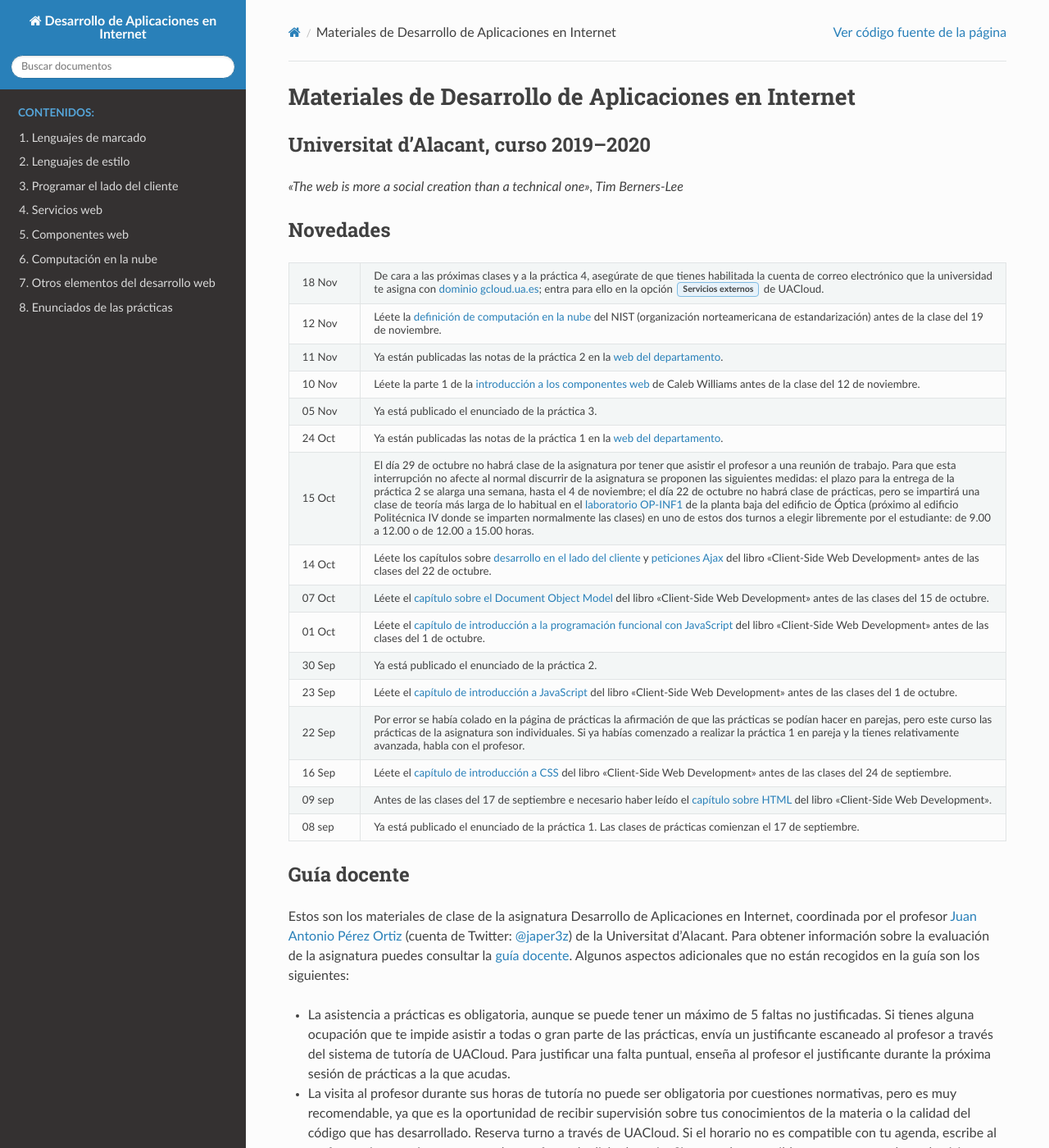
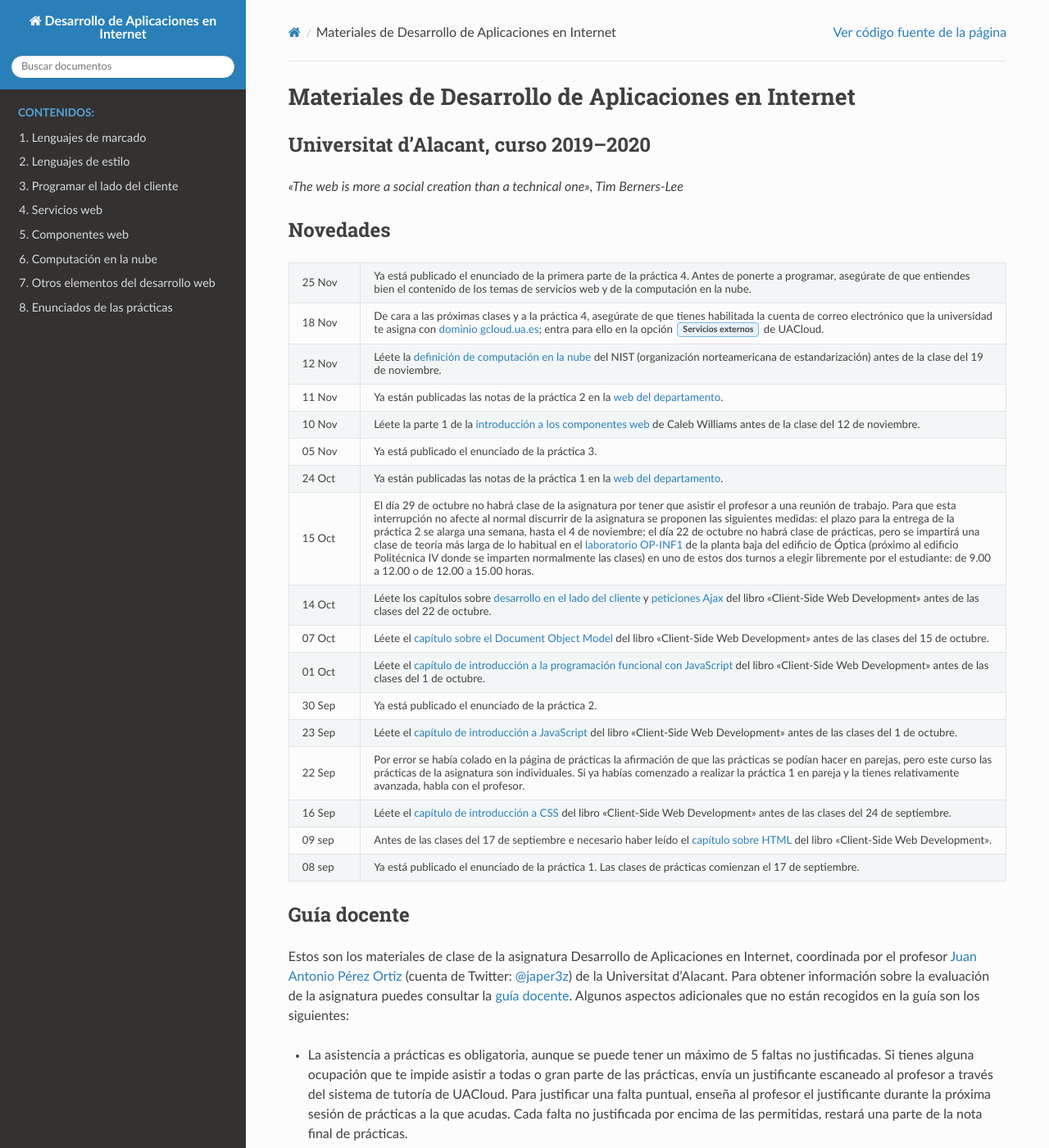
Before and after one commit to jaspock/dai1920, a Sphinx documentation site: the page built from docs/source/index.rst, in a window 1280 px wide and 1400 px high. Shown: the whole window at 82% size. Built offline with Sphinx 7.4.7 and the Read the Docs theme 2.0.0, drawn with Linux system fonts in a browser that asks for light colours.

Commit message:
Cambios menores

```diff
--- a/docs/source/index.rst
+++ b/docs/source/index.rst
@@ -18,6 +18,8 @@ Novedades
     :header-rows: 0
     :class: tablita
 
+    * - 25 Nov
+      - Ya está publicado el enunciado de la primera parte de la práctica 4. Antes de ponerte a programar, asegúrate de que entiendes bien el contenido de los temas de servicios web y de la computación en la nube.
     * - 18 Nov
       - De cara a las próximas clases y a la práctica 4, asegúrate de que tienes habilitada la cuenta de correo electrónico que la universidad te asigna con `dominio gcloud.ua.es`_; entra para ello en la opción :guilabel:`Servicios externos` de UACloud.
     * - 12 Nov
@@ -73,11 +75,8 @@ Estos son los materiales de clase de la asignatura Desarrollo de Aplicaciones en
 .. _`@japer3z`: https://twitter.com/japer3z
 .. _`guía docente`: http://cv1.cpd.ua.es/ConsPlanesEstudio/cvFichaAsiEEES.asp?wCodEst=C203&wcodasi=34063&wLengua=C&scaca=2019-20
 
-- La asistencia a prácticas es obligatoria, aunque se puede tener un máximo de 5 faltas no justificadas. Si tienes alguna ocupación que te impide asistir a todas o gran parte de las prácticas, envía un justificante escaneado al profesor a través del sistema de tutoría de UACloud. Para justificar una falta puntual, enseña al profesor el justificante durante la próxima sesión de prácticas a la que acudas.
+- La asistencia a prácticas es obligatoria, aunque se puede tener un máximo de 5 faltas no justificadas. Si tienes alguna ocupación que te impide asistir a todas o gran parte de las prácticas, envía un justificante escaneado al profesor a través del sistema de tutoría de UACloud. Para justificar una falta puntual, enseña al profesor el justificante durante la próxima sesión de prácticas a la que acudas. Cada falta no justificada por encima de las permitidas, restará una parte de la nota final de prácticas.
 - La visita al profesor durante sus horas de tutoría no puede ser obligatoria por cuestiones normativas, pero es muy recomendable, ya que es la oportunidad de recibir supervisión sobre tus conocimientos de la materia o la calidad del código que has desarrollado. Reserva turno a través de UACloud. Si el horario no es compatible con tu agenda, escribe al profesor e intentará encontrar un hueco fuera de dicho horario. Si no resultara posible consensuar una hora de visita, también puedes contactar previa cita por chat, videollamada o teléfono. El despacho del profesor está en la segunda planta del módulo 2 del Edificio Politécnica 4, justo en este `punto del mapa`_.
-
-.. _`punto del mapa`: https://goo.gl/maps/hU5oJbA7yD82
-
 - Las prácticas se realizan individualmente. Lee lo que se comenta más abajo sobre plagios.
 - Cada una de las cuatro prácticas contribuye un 25% a la nota final de las prácticas.
 - Los exámenes de teoría y prácticas se realizan uno a continuación del otro en la fecha oficial del calendario de exámenes. Salvo excepciones autorizadas expresamente por el profesor, el único material que puedes llevar a cada examen es un documento identificativo, un boligrafo y una hoja de tamaño ISO/DIN A5 (148 x 210 mm) en la que puedes escribir o imprimir toda la información que consideres útil. La hoja se entregará al profesor al acabar el examen y no puede compartirse con otros estudiantes. Puedes llevar una hoja diferente para el examen teórico y para el práctico, pero no puede superar las medidas indicadas.
--- a/docs/source/practicas.rst
+++ b/docs/source/practicas.rst
@@ -568,7 +568,7 @@ Esta práctica tiene dos partes. En la primera parte vas a ampliar la práctica
 
 Cuando el usuario entre en la aplicación, se le mostrará el formulario para insertar nuevos cuestionarios; inicialmente no habrá ningún cuestionario creado y, por tanto, ya no aparecerán los cuestionarios de París ni Londres. La aplicación funcionará como una *aplicación de una única página* (en inglés, *SPA* por *single-page application*): cada vez que el usuario introduzca o elimine datos, los cuestionarios se actualizarán convenientemente en la página como hasta ahora, pero también lo harán en la base de datos del servidor.
 
-Como en el ejemplo del carrito visto en clase, tu código funcionará con una base de datos SQLite mientras se ejecute localmente y con MySQL cuando se ejecute desde Google App Engine. Al usar Knex.js, la mayor parte del código para ambas opciones será el mismo. Asimismo, la aplicación será la encargada de crear el esquema de la base de datos si las tablas no existen.
+Como en el ejemplo del carrito visto en clase, el código del servidor estará escrito con Node.js y Express, y funcionará con una base de datos SQLite mientras se ejecute localmente y con MySQL cuando se ejecute desde Google App Engine. Al usar Knex.js, la mayor parte del código para ambas opciones será el mismo, como vimos en la plaicación del carrito. Asimismo, la aplicación será la encargada de crear el esquema de la base de datos si las tablas no existen.
 
 
 Comprobación de la aplicación del carrito
--- a/docs/source/servicios.rst
+++ b/docs/source/servicios.rst
@@ -563,7 +563,7 @@ REST es una arquitectura para implementar servicios web sobre el protocolo HTTP
 
   En esta actividad vamos a explorar una API REST *de jueguete* para gestionar carritos de la compra. Para acceder a la API vamos a usar ``curl``, un programa que permite realizar peticiones HTTP desde la línea de órdenes y observar la respuesta devuelta por el servidor. En primer lugar, vamos a asignar a una variable de entorno el URL base de la API::
 
-    endpoint=https://limitless-waters-71428.herokuapp.com/carrito/v1
+    endpoint=https://whispering-plains-89598.herokuapp.com/carrito/v1
 
   *Nota:* la sintaxis que seguiremos aquí para manejar variables de entorno es la usada en sistemas basados en Unix. Para otros sistemas operativos, la sintaxis podría ser ligeramente diferente.
 
@@ -684,7 +684,7 @@ El código principal de la aplicación está formado por una serie de llamadas a
 
 Como queremos que nuestra aplicación web pueda funcionar con distintos gestores de bases de datos (Heroku permite usar PostgreSQL, Google Cloud Platform permite usar MySQL y en modo local vamos a usar una base de datos *ligera* con SQLite para hacer pruebas), nos interesara no tener que escribir código diferente para cada uno. Node.js no tiene un equivalente exacto a, por ejemplo, la tecnología JDBC de Java, pero el paquete Knex.js (pronunciado como *konnex*) se acerca bastante al permitirnos interactuar con diferentes gestores de bases de datos con una interfaz única. Con Knex.js usaremos funciones para construir las consultas a la base de datos que serán transformadas internamente en instrucciones SQL; las peticiones a la base de datos son asíncronas y se gestionan mediante promesas o mediante *callbacks*. Las funciones que a este respecto se usan en el código son bastante autoexplicativas y es muy sencillo deducir cuál es su transformación en SQL. Por ejemplo, las líneas de código:
 
-.. code-block::
+.. code-block:: javascript
 
   let i= await knex('productos').select(['item','cantidad'])
                                 .where('carrito',req.params.carrito)
@@ -700,7 +700,7 @@ Cuando se invoca una función anotada con ``async``, la respuesta a la llamada s
 
 El código de más arriba que accedía con Fetch a la API de películas del Studio Ghibli quedaría de la siguiente manera con  ``async`` y ``await``:
 
-.. code-block::
+.. code-block:: javascript
   :linenos:
 
   async function ghibli() {
```
Also changed, not shown: other parts of docs/source/index.rst (+1 -0 lines), 1 other file.
